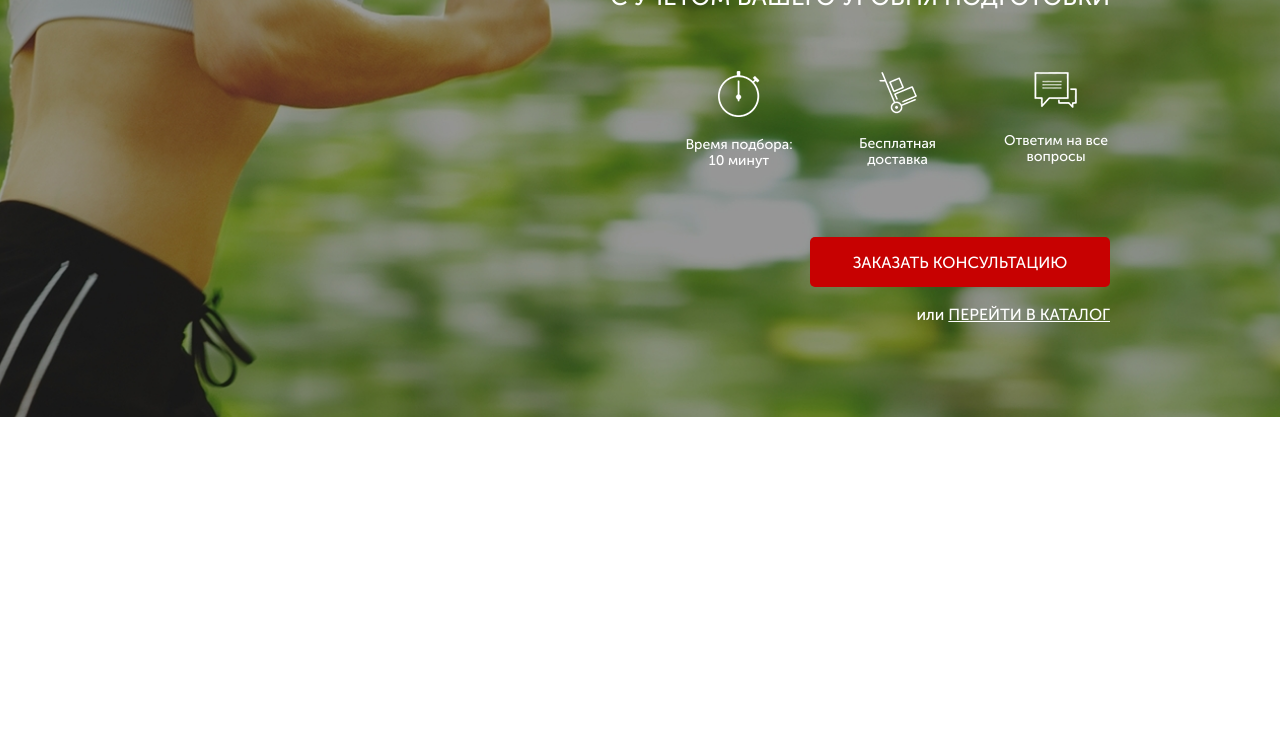
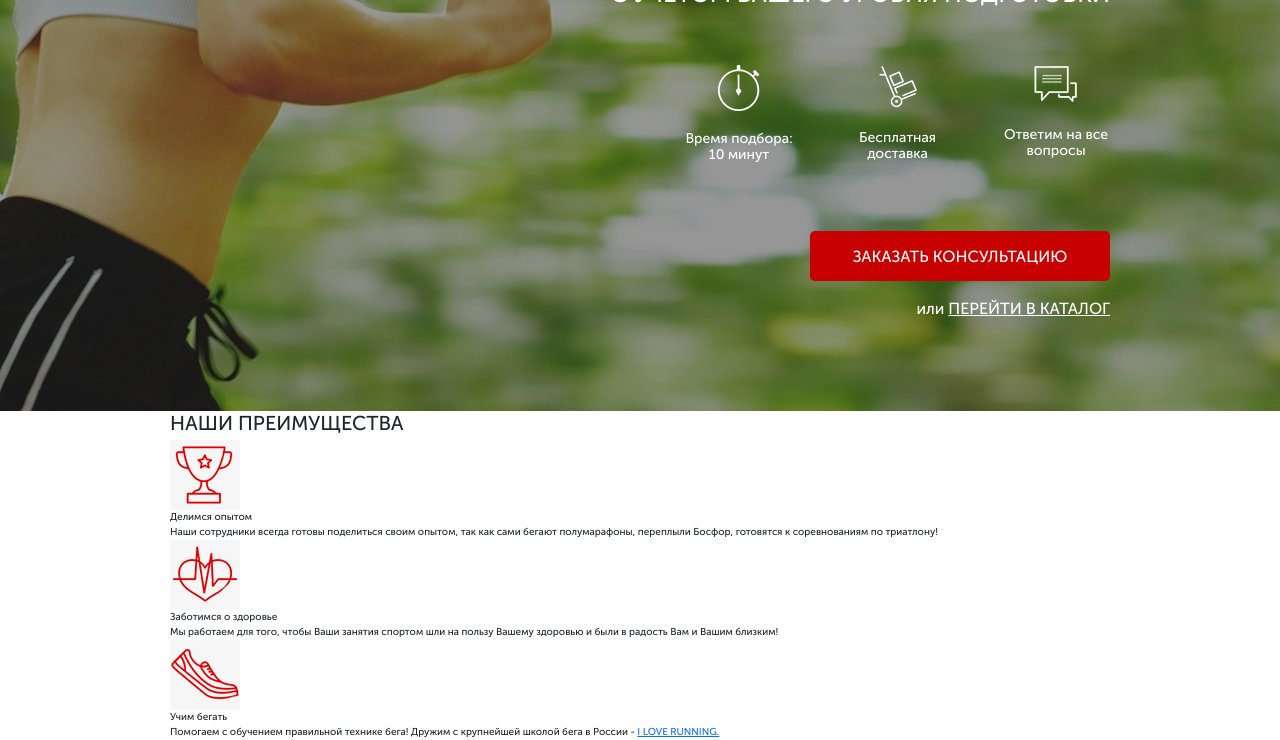
Before and after one commit to hed44/hed44.pulse.github.io, a website: page src/index.html in a window 1280 px wide. Shown: the part 242-982 px from the top of the page. Before the commit the page ends 800 px from the top, so only its background shows below. Drawn offline with Linux system fonts and the light colour scheme.

```diff
--- a/src/index.html
+++ b/src/index.html
@@ -59,6 +59,57 @@
             </div>
         </div>
     </div>
+    <div class="advantages">
+        <div class="container">
+            <h2  class="advatages__title">НАШИ ПРЕИМУЩЕСТВА</h2>
+
+            <div class="advantages__wrapper">
+                <div class="advantages__block">
+                    <div class="advantages__icon">
+                        <img src="icons/advantage/cup.png" alt="cup">
+                    </div>
+                    <div class="advantages__header">
+                        Делимся опытом
+                    </div>
+                    <div class="advantages__descr">
+                        Наши сотрудники всегда готовы поделиться своим опытом,
+                        так как сами бегают полумарафоны, переплыли Босфор, готовятся к соревнованиям по триатлону!
+
+                    </div>
+                </div>
+                <div class="advantages__block">
+                    <div class="advantages__icon">
+                        <img src="icons/advantage/heart.png" alt="heart">
+                    </div>
+                    <div class="advantages__header">
+                        Заботимся о здоровье
+                    </div>
+                    <div class="advantages__descr">
+                        Мы работаем для того,
+                        чтобы Ваши занятия спортом шли на пользу Вашему здоровью и были в радость Вам и Вашим близким!
+                    </div>
+                </div>
+                <div class="advantages__block">
+                    <div class="advantages__icon">
+                        <img src="icons/advantage/shoe.png" alt="shoe">
+                    </div>
+                    <div class="advantages__header">
+                        Учим бегать
+                    </div>
+                    <div class="advantages__descr">
+                        Помогаем с обучением
+                        правильной технике бега!
+                        Дружим с крупнейшей школой бега в России - <a href="">I LOVE RUNNING.</a>
+
+                    </div>
+                </div>
+
+
+
+            </div>
+
+        </div>
+    </div>
 
 
 </body>
--- a/src/sass/style.scss
+++ b/src/sass/style.scss
@@ -1,6 +1,9 @@
 @import 'base/variables';
 * {
     font-family:'Museo Sans Cyrl',sans-serif;
+}
+html {
+    font-size: 10px;
 }
 .container {
     max-width: 940px;
@@ -9,3 +12,4 @@
 @import 'blocks/promo';
 @import 'blocks/header';
 @import 'blocks/buttons';
+@import 'blocks/advantages';
```
Also changed, not shown: src/css/style.min.css, src/sass/blocks/_advantages.scss (added).
